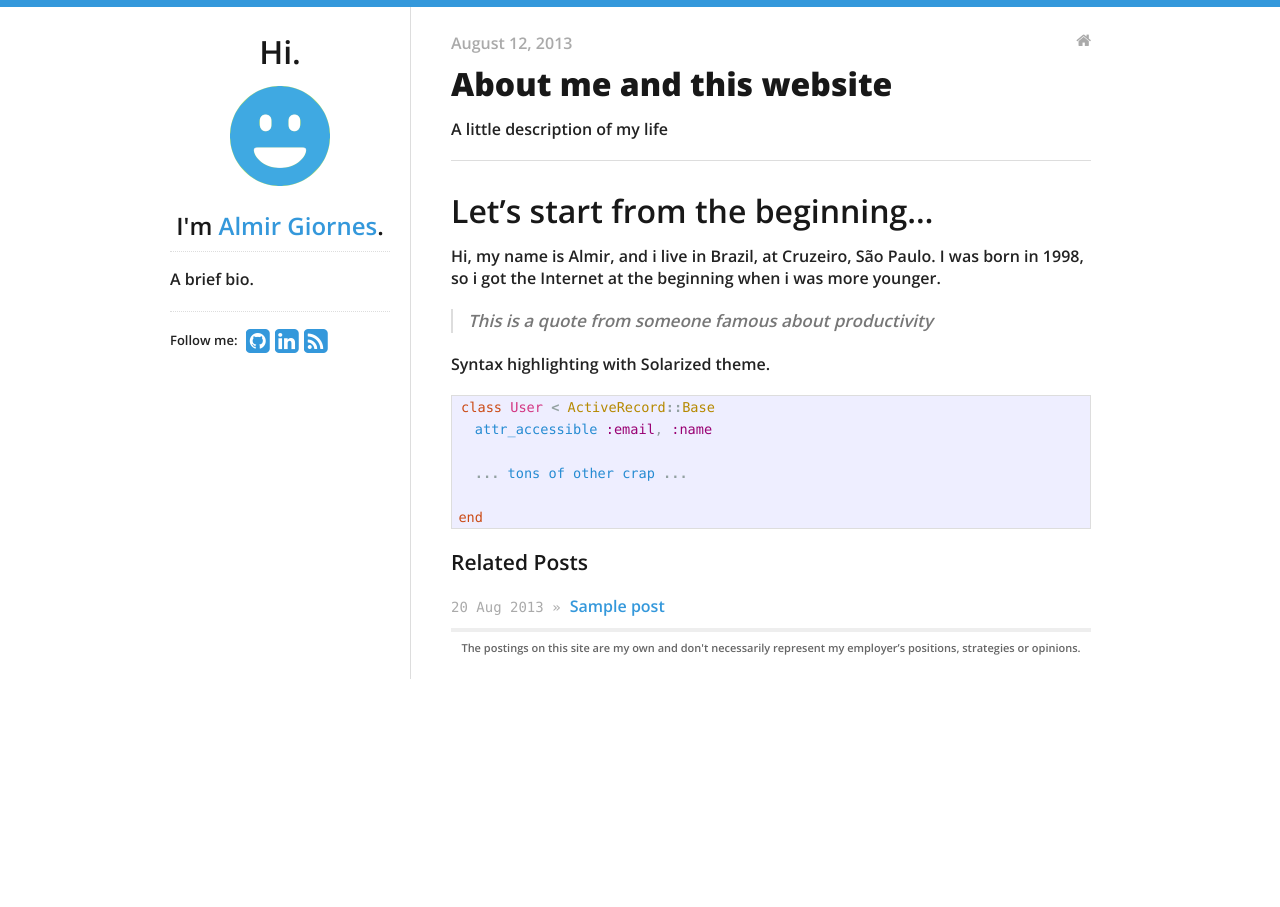
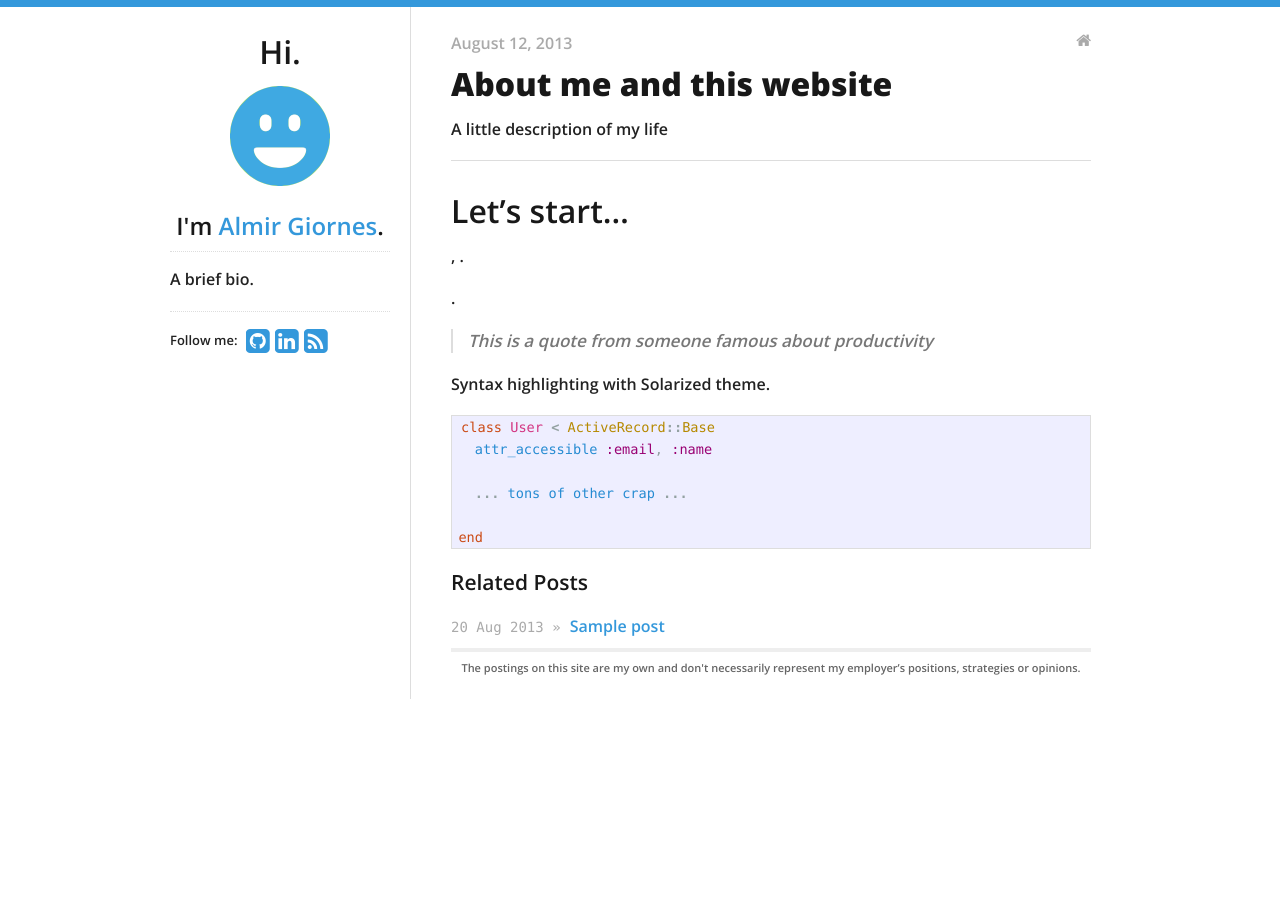
Before and after one commit to almirgiornes/almirgiornes.github.io, a Jekyll site: the page built from _posts/2013-08-12-another-sample.md, in a window 1280 px wide. Built offline with Jekyll 4.4.1, drawn with Linux system fonts in a browser that asks for light colours.

```diff
--- a/_posts/2013-08-12-another-sample.md
+++ b/_posts/2013-08-12-another-sample.md
@@ -9,11 +9,11 @@
 
 ---
 
-# Let's start from the beginning...
+# Let's start...
 
-Hi, my name is Almir, and i live in Brazil, at Cruzeiro, São Paulo.
-I was born in 1998, so i got the Internet at the beginning when i was
-more younger.
+, .
+
+.
 
 > This is a quote from someone famous about productivity
 
```
Also changed, not shown: README.md (deleted).
